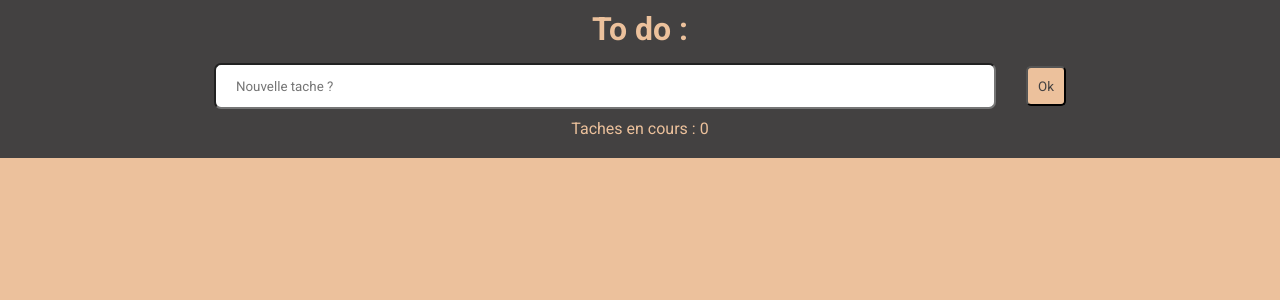
After one commit to LeBasts/SitePerso, a PHP site: page /Projets/ToDo/ToDo.html in a window 1280 px wide. The commit adds this page. Shown: the top 300 px of the page. Run offline with PHP 8.4, Linux system fonts and the light colour scheme.

Commit message:
Ajout projet todolist

```diff
--- a/Projets/Calculette/calc.html
+++ b/Projets/Calculette/calc.html
@@ -39,8 +39,6 @@
         </form>
         </main>
         <footer>
-            <!-- A vérifier -->
-            <!-- <p>© 2025 BASTELICA Antoine | Tous droits réservés</p> -->
         </footer>
     </body>
 </html>
--- /dev/null
+++ b/Projets/ToDo/ToDo.css
@@ -0,0 +1,68 @@
+:root{
+    --main-color: #ecc19c;
+    --second-color: #434141;
+}
+*{
+    color: var(--main-color);
+    font-family: "Roboto", sans-serif;
+    margin: 0;
+}
+body{
+    background-color: var(--main-color);
+}
+.action{
+    display: grid;
+    grid-template-columns: repeat(4, 1fr);
+    background-color: var(--second-color);
+    align-items: center;
+    margin: 5px;
+    padding: 5px;
+    border-radius: 8px;
+}
+.action p{
+    grid-column: 1/3;
+}
+header{
+    text-align: center;
+    padding: 10px;
+    background-color: var(--second-color);
+}
+header p{
+    padding: 10px;
+}
+h1{
+    margin-bottom: 15px;
+}
+main button,main .ok{
+    background:none;
+    margin: auto;
+    border-style: none;
+    height: 30px;
+    font: bolder 24px arial,sans-serif;
+}
+.ok{
+    color: var(--second-color);
+}
+main input{
+    padding: 30px;
+    width: 60%;
+    accent-color: green;
+}
+.x{
+    color: red;
+}
+header input{
+    color: var(--second-color);
+    padding-left: 20px;
+    border-radius: 7px;
+    width: 60%;
+    height: 40px;
+}
+header button{
+    background-color: var(--main-color);
+    color: var(--second-color);
+    border-radius: 5px;
+    height: 40px;
+    width: 40px;
+    margin-left: 30px;
+}
--- /dev/null
+++ b/Projets/ToDo/ToDo.html
@@ -0,0 +1,24 @@
+<!DOCTYPE html>
+<html lang="fr">
+    <head>
+        <meta charset="utf-8" >
+        <title>To do list</title>
+        <link rel="stylesheet" href="/Projets/ToDo/ToDo.css">
+        <script src="/Projets/ToDo/ToDo.js" defer></script>
+        <link rel="shortcut icon" href="/Ressources/skipc.png">
+        <link rel="preconnect" href="https://fonts.googleapis.com">
+        <link rel="preconnect" href="https://fonts.gstatic.com" crossorigin>
+        <link href="https://fonts.googleapis.com/css2?family=Roboto:ital,wght@0,100..900;1,100..900&display=swap" rel="stylesheet">
+    </head>
+    <body>
+        <header>
+                <h1>To do : </h1>
+                <input type="text" placeholder="Nouvelle tache ?" onkeydown="search()"><button class="ok" onclick=newAction()>Ok</button>
+                <p id="compteur"></p>
+        </header>
+        <main>
+        </main>
+        <footer>
+        </footer>
+    </body>
+</html>
--- /dev/null
+++ b/Projets/ToDo/ToDo.js
@@ -0,0 +1,79 @@
+const main = document.querySelector('main');                    // Recupère le compartiment main
+const placeDiv = main.children;
+function newAction(){                                           // Fonction d'ajout de tache
+    let compt = document.querySelectorAll("div.action").length; //Récupère le nombre de tache
+    let nextAct = rename(compt+1);                                      // Défini la prochaine place libre
+    let divTache = document.createElement('div');               //Crée une nouvelle div
+    let brutTask = document.getElementsByTagName("input")[0].value; //Récupère la chaine dans l'imput
+    let task = brutTask.replace(/[&<>"'\/]/g,'');
+    if(task==''){                                               //Si vide
+        document.getElementsByTagName("input")[0].value = "Vous devez écrire quelque chose";    // Message d'érreur
+    } else {
+        divTache.setAttribute('id','action'+nextAct);           //Ajoute l'id action prochaine place
+        divTache.setAttribute('class','action');                //Ajoute la classe action
+        //Ajoute l'interieur de la div
+        divTache.innerHTML = '<p>'+task+'</p><input type="checkbox" class="ok" id="ok'+nextAct+'" onclick=check('+nextAct+')><button class="x" onclick=del('+nextAct+')>X</button>';
+        //let previousTask = document.querySelector('main');      //
+        main.appendChild(divTache, main.nextSibling);             // Crée la div dans main
+        document.getElementsByTagName("input")[0].value="";       // Vide le champ input
+        majCompt();                                               // Appel les fonctions
+        rename();
+        saveData();
+    }
+}
+function del(numberTask){
+    let divSuppr = document.getElementById('action'+numberTask);
+    divSuppr.remove();
+    majCompt();
+    rename();
+    saveData();
+}
+function ischeck(){
+    console.log("Is check : ");
+    for(i=0; i<placeDiv.length;i++){
+        console.log("Boucle for : ");
+        console.log(placeDiv[i].style.backgroundColor)
+        if(placeDiv[i].style.backgroundColor == "green"){
+            placeDiv[i].querySelector('input').checked = true;
+        }
+    }
+}
+function check(numberTask){
+    let checkbox = document.getElementById('ok'+numberTask);
+    checkbox.addEventListener('change', handleChange);
+    function handleChange(e) {
+        if (checkbox.checked){
+            document.getElementById('action'+numberTask).style = "background-color : green;";
+        } else if (!checkbox.checked){
+            document.getElementById('action'+numberTask).style = "background-color : #434141;";
+        }
+        saveData();
+    }
+}
+function search(){
+    if (event.key === 'Enter'){
+        newAction();
+    }
+}
+function saveData(){
+    localStorage.setItem("taches", main.innerHTML);
+}
+function showSaved(){
+    rename();
+    main.innerHTML = localStorage.getItem("taches");
+}
+function majCompt(){
+    let nbTache = document.querySelectorAll("div.action").length;
+    document.getElementById("compteur").innerHTML = "Taches en cours : "+nbTache;
+}
+function rename(){
+    for(i=0; i<placeDiv.length;i++){
+        placeDiv[i].id = 'action'+i;
+        placeDiv[i].querySelector('input').id ='ok'+i;
+        placeDiv[i].querySelector('input').setAttribute('onclick','onclick=check('+i+')');
+        placeDiv[i].querySelector('button').setAttribute('onclick','onclick=del('+i+')');
+    }
+}
+showSaved();
+majCompt();
+ischeck();
--- a/style/style.css
+++ b/style/style.css
@@ -104,7 +104,7 @@ em{
     font-weight: 600;
 }
 .div-pair{
-    padding: 5% 10%;
+    padding: 5% 2%;
     background-color: var(--main-color);
     color: var(--second-color);
 }
@@ -126,7 +126,7 @@ ul{
     list-style: none;
 }
 li{
-    margin: 5%;
+    margin-top: 5%;
 }
 li a{
     text-decoration: none;
@@ -271,6 +271,6 @@ li a:hover{
         display: block;
     }
     form input, form textarea{
-        width: 95%;
+        width: 100%;
     }
 }
```
Also changed, not shown: index.html (deleted, +0 -139 lines), index.php (+16 -4 lines), Ressources/ToDo.png (added).
